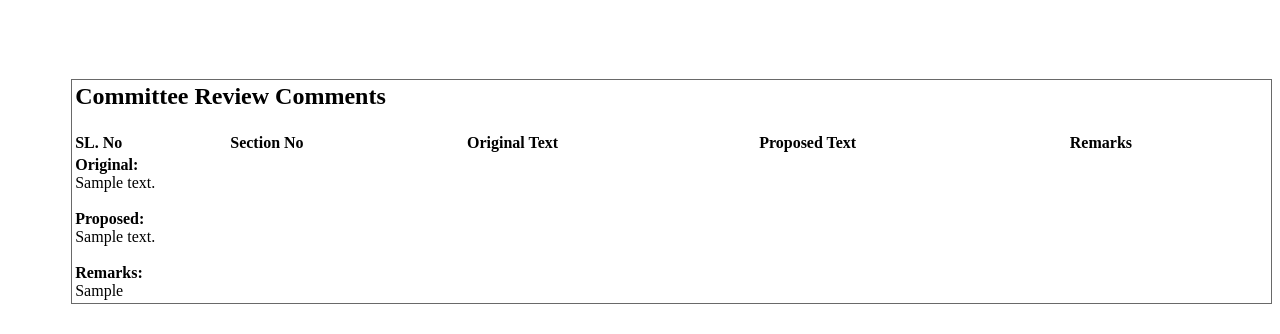
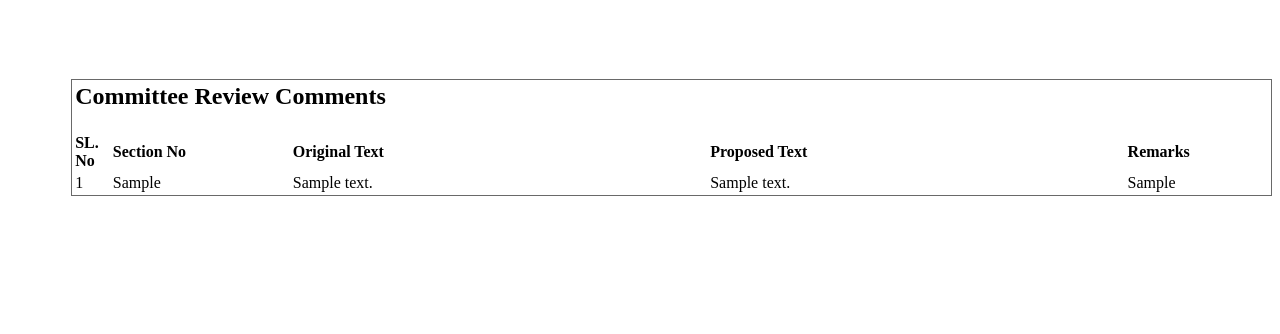
Before and after one commit to tanzrahman/ROMS, a Django app: template templates/document_review/pms_doc_review_complete_report.html in a window 1280 px wide. Shown: the part 3061-3395 px from the top of the page. After the commit the page ends 3257 px from the top, so only its background shows below. Run offline with Django 5.2, Linux system fonts and the light colour scheme; tables that the repository leaves empty hold one stand-in row (values such as "Sample post"); the template is opened without the code that fills it: values that come from a table or form of the project are taken from there, most other values are stand-ins (such as "Sample title", 1, 10 or a date in 2020); grey boxes marked "Sample" are stand-in pictures; some web fonts are replaced.

Commit message:
report download html came to its back position

```diff
--- a/templates/document_review/pms_doc_review_complete_report.html
+++ b/templates/document_review/pms_doc_review_complete_report.html
@@ -404,30 +404,13 @@
                         <th>Remarks</th>
                     </tr>
                     {% for each in committee_rev_cmnt %}
-                        <!--<tr>
+                        <tr>
                             <td style="width: 3%">{{ forloop.counter }}</td>
                             <td style="width: 15%">{{ each.section_no|pdf_wrap:100|linebreaks }}</td>
                             <td style="width: 35%; font-size: 12pt">{{ each.original_text|linebreaks }}</td>
-                            <td style="width: 35%; font-size: 12pt">{{ each.proposed_text|linebreaksbr }}</td>
+                            <td style="width: 35%; font-size: 12pt">{{ each.proposed_text|linebreaks }}</td>
                             <td style="width: 20%; font-size: 12pt">{{ each.remarks|linebreaks }}</td>
-                        </tr>-->
-
-                            <tr>
-                                <td colspan="5">
-                                    <b>Original:</b><br>
-                                    {{ each.original_text|linebreaksbr }}
-
-                                    <br><br>
-
-                                    <b>Proposed:</b><br>
-                                    {{ each.proposed_text|linebreaksbr }}
-
-                                    <br><br>
-
-                                    <b>Remarks:</b><br>
-                                    {{ each.remarks|linebreaksbr }}
-                                </td>
-                            </tr>
+                        </tr>
                     {% endfor %}
                 </table>
             </div>
```
